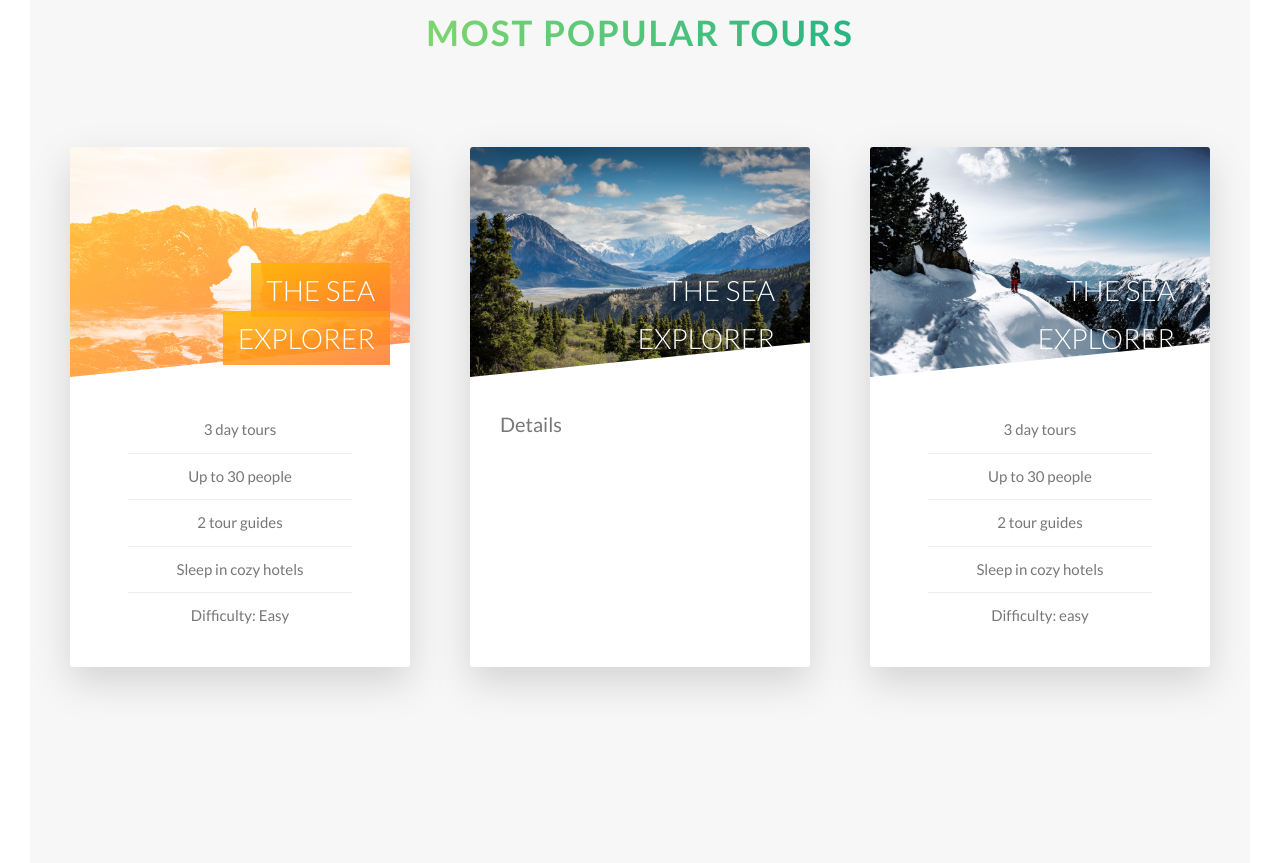
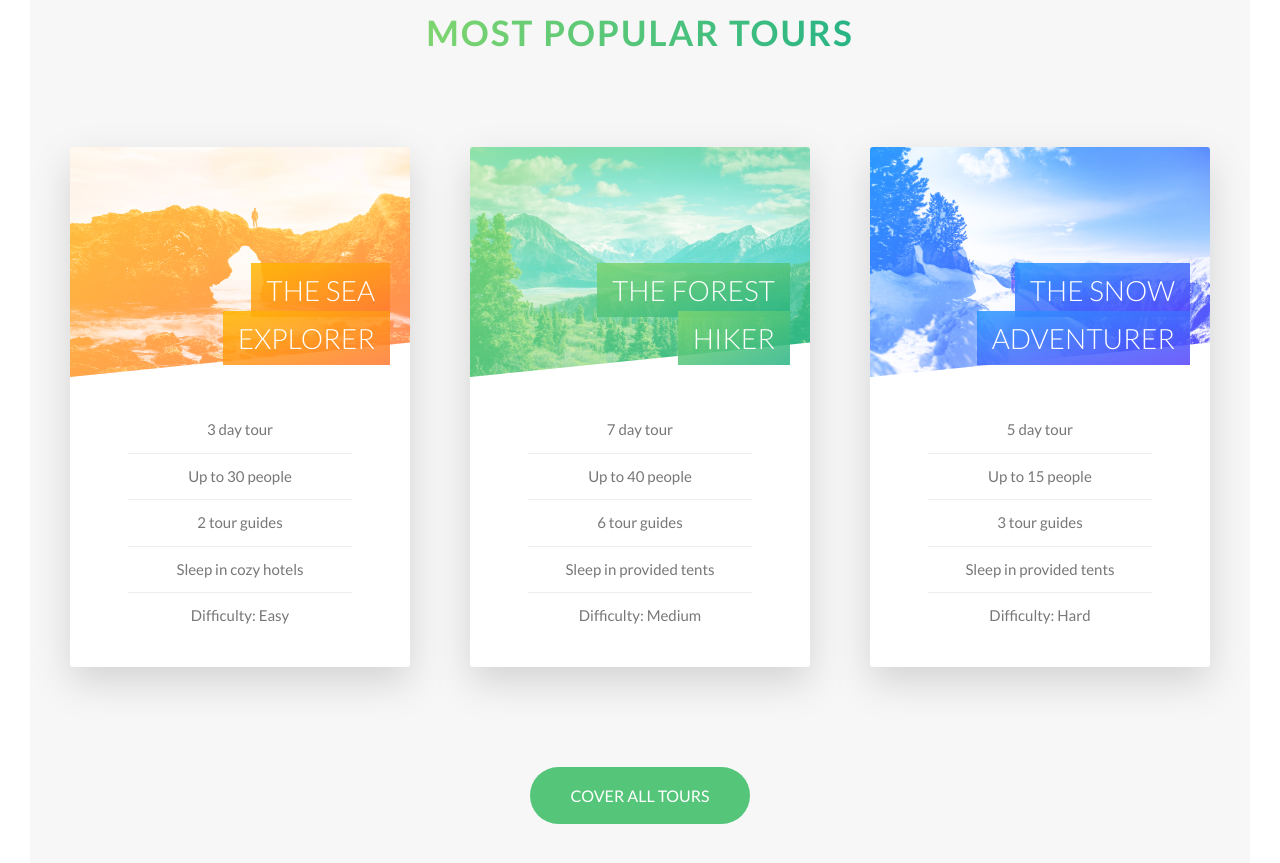
Before and after one commit to sivakusayan/Natours, a website: page index.html in a window 1280 px wide. Shown: the part 2460-3323 px from the top of the page. Drawn offline with Linux system fonts and the light colour scheme.

Commit message:
Styled back of cards

```diff
--- a/index.html
+++ b/index.html
@@ -117,15 +117,13 @@
                     <div class="col-1-of-3">
                         <div class="card">
                             <div class="card__side card__side--front">
-                                <div class="card__picture card__picture--1">
-                                    &nbsp;
-                                </div>
+                                <div class="card__picture card__picture--1"></div>
                                 <h4 class="card__heading">
                                     <span class="card__heading-span card__heading-span--1">The Sea Explorer</span>
                                 </h4>
                                 <div class="card__details">
                                     <ul>
-                                        <li>3 day tours</li>
+                                        <li>3 day tour</li>
                                         <li>Up to 30 people</li>
                                         <li>2 tour guides</li>
                                         <li>Sleep in cozy hotels</li>
@@ -134,52 +132,76 @@
                                 </div>
                             </div>
                             <div class="card__side card__side--back card__side--back-1">
-
+                                <div class="card__cta">
+                                    <div class="card__price-box">
+                                        <p class="card__price-only">Only</p>
+                                        <p class="card__price-value">$297</p>
+                                    </div>
+                                    <a href="#" class="btn btn--white">Book now!</a>
+                                </div>
                             </div>
                         </div>
                     </div>
                     <div class="col-1-of-3">
                         <div class="card">
                             <div class="card__side card__side--front">
-                                <div class="card__picture card__picture--2">
-                                    &nbsp;
-                                </div>
+                                <div class="card__picture card__picture--2"></div>
                                 <h4 class="card__heading">
-                                    <span class="card__heading-span card__heading-span--2">The Sea Explorer</span>
+                                    <span class="card__heading-span card__heading-span--2">The Forest Hiker</span>
                                 </h4>
                                 <div class="card__details">
-                                    Details
+                                    <ul>
+                                        <li>7 day tour</li>
+                                        <li>Up to 40 people</li>
+                                        <li>6 tour guides</li>
+                                        <li>Sleep in provided tents</li>
+                                        <li>Difficulty: Medium</li>
+                                    </ul>
                                 </div>
                             </div>
                             <div class="card__side card__side--back card__side--back-2">
-
+                                <div class="card__cta">
+                                    <div class="card__price-box">
+                                        <p class="card__price-only">Only</p>
+                                        <p class="card__price-value">$497</p>
+                                    </div>
+                                    <a href="#" class="btn btn--white">Book now!</a>
+                                </div>
                             </div>
                         </div>
                     </div>
                     <div class="col-1-of-3">
                         <div class="card">
                             <div class="card__side card__side--front">
-                                <div class="card__picture card__picture--3">
-                                    &nbsp;
-                                </div>
+                                <div class="card__picture card__picture--3"></div>
                                 <h4 class="card__heading">
-                                    <span class="card__heading-span card__heading-span--3">The Sea Explorer</span>
+                                    <span class="card__heading-span card__heading-span--3">The Snow Adventurer</span>
                                 </h4>
                                 <div class="card__details">
                                     <ul>
-                                        <li>3 day tours</li>
-                                        <li>Up to 30 people</li>
-                                        <li>2 tour guides</li>
-                                        <li>Sleep in cozy hotels</li>
-                                        <li>Difficulty: easy</li>
+                                        <li>5 day tour</li>
+                                        <li>Up to 15 people</li>
+                                        <li>3 tour guides</li>
+                                        <li>Sleep in provided tents</li>
+                                        <li>Difficulty: Hard</li>
                                     </ul>
                                 </div>
                             </div>
                             <div class="card__side card__side--back card__side--back-3">
-
+                                <div class="card__cta">
+                                    <div class="card__price-box">
+                                        <p class="card__price-only">Only</p>
+                                        <p class="card__price-value">$897</p>
+                                    </div>
+                                    <a href="#" class="btn btn--white">Book now!</a>
+                                </div>
                             </div>
                         </div>
                     </div>
+                </div>
+
+                <div class="u-center-text u-margin-top-huge">
+                    <a href="#" class="btn btn--green">Cover all tours</a>
                 </div>
 
             </section>
--- a/sass/base/_utilities.scss
+++ b/sass/base/_utilities.scss
@@ -3,3 +3,6 @@
 .u-margin-bottom-big { margin-bottom: 8.5rem; }
 .u-margin-bottom-medium { margin-bottom: 4rem; }
 .u-margin-bottom-small { margin-bottom: 1.5rem; }
+
+.u-margin-top-huge { margin-top: 10rem; }
+.u-margin-top-big { margin-top: 8rem; }
--- a/sass/components/_button.scss
+++ b/sass/components/_button.scss
@@ -43,6 +43,15 @@
         }
     }
 
+    &--green {
+        background-color: $color-primary;
+        color: $color-white;
+
+        &::after {
+            background-color: $color-primary;
+        }
+    }
+
     &:active {
         transform: translateY(-1px);
         box-shadow: 0 .5rem 1rem rgba($color-black, 0.2);
--- a/sass/components/_card.scss
+++ b/sass/components/_card.scss
@@ -25,11 +25,18 @@
         }
 
         &--back {
-            background-color: green;
             transform: rotateY(180deg);
 
             &-1 {
                 background-image: linear-gradient(to right bottom, $color-secondary-light, $color-secondary-dark);
+            }
+
+            &-2 {
+                background-image: linear-gradient(to right bottom, $color-primary-light, $color-primary-dark);
+            }
+
+            &-3 {
+                background-image: linear-gradient(to right bottom, $color-tertiary-light, $color-tertiary-dark);
             }
         }
     }
@@ -56,11 +63,11 @@
         }
 
         &--2 {
-            background-image: url(../img/nat-6.jpg);
+            background-image: linear-gradient(to right bottom, $color-primary-light, $color-primary-dark), url(../img/nat-6.jpg);
         }
 
         &--3 {
-            background-image: url(../img/nat-7.jpg);
+            background-image: linear-gradient(to right bottom, $color-tertiary-light, $color-tertiary-dark), url(../img/nat-7.jpg);
         }
     }
 
@@ -83,6 +90,14 @@
 
         &--1 {
             background-image: linear-gradient(to right bottom, rgba($color-secondary-light, .85), rgba($color-secondary-dark, .85));
+        }
+
+        &--2 {
+            background-image: linear-gradient(to right bottom, rgba($color-primary-light, .85), rgba($color-primary-dark, .85));
+        }
+
+        &--3 {
+            background-image: linear-gradient(to right bottom, rgba($color-tertiary-light, .85), rgba($color-tertiary-dark, .85));
         }
     }
 
@@ -108,4 +123,29 @@
 
     }
 
+    //BACKSIDE STYLING
+
+    &__cta {
+        text-align: center;
+        width: 90%;
+        position: absolute;
+        top: 50%;
+        left: 50%;
+        transform: translate(-50%, -50%);
+    }
+
+    &__price-box {
+        color: $color-white;
+        margin-bottom: 8rem;
+    }
+
+    &__price-only {
+        font-size: 1.4rem;
+        text-transform: uppercase;
+    }
+
+    &__price-value {
+        font-size: 6rem;
+        font-weight: 100;
+    }
 }
--- a/sass/pages/_home.scss
+++ b/sass/pages/_home.scss
@@ -21,6 +21,6 @@
 
 .section-tours {
     background-color: $color-grey-light-1;
-    padding: 25rem 0 50rem 0;
+    padding: 25rem 0 15rem 0;
     margin-top: -15rem;
 }
```
Also changed, not shown: css/style.css.
